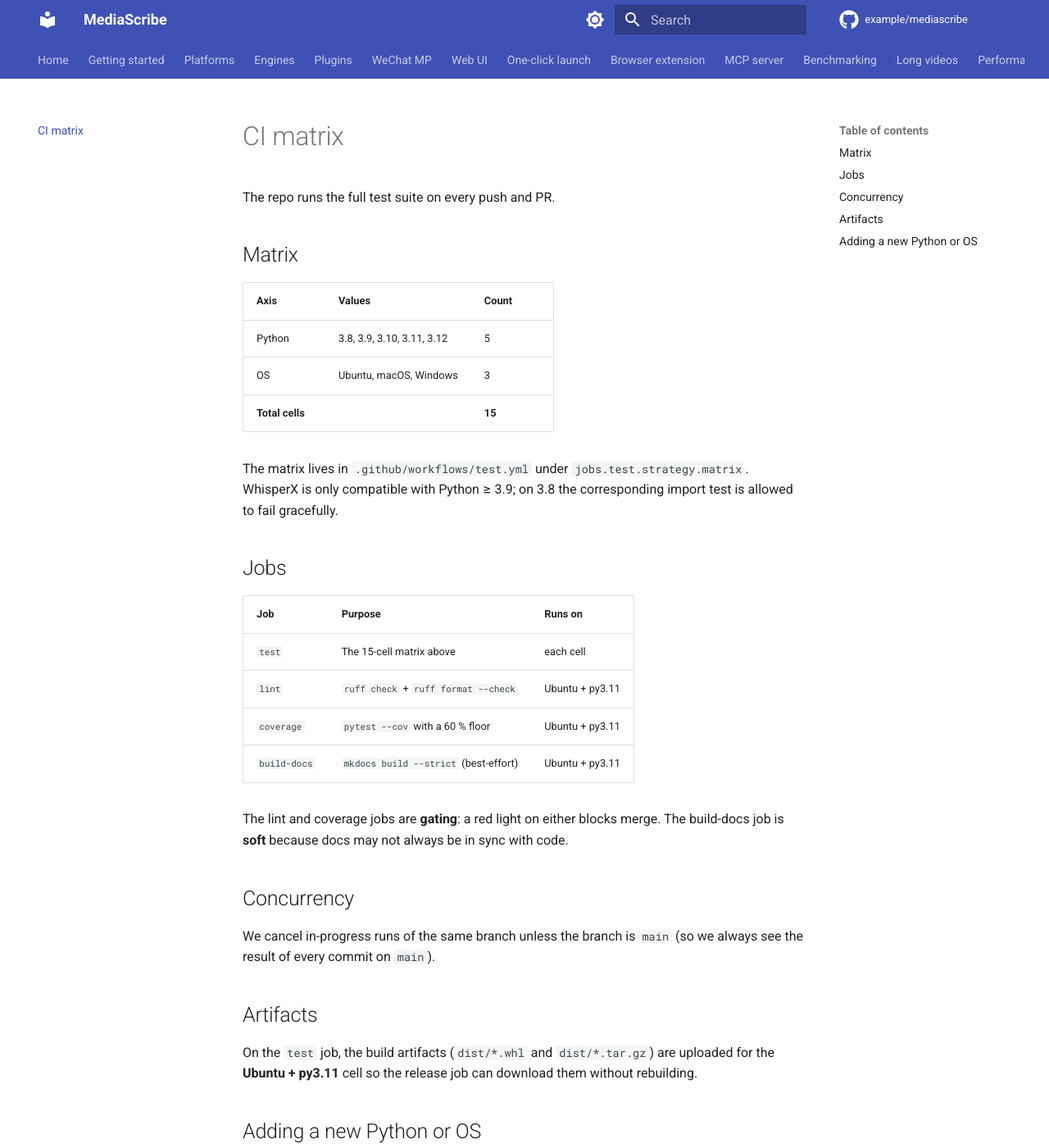
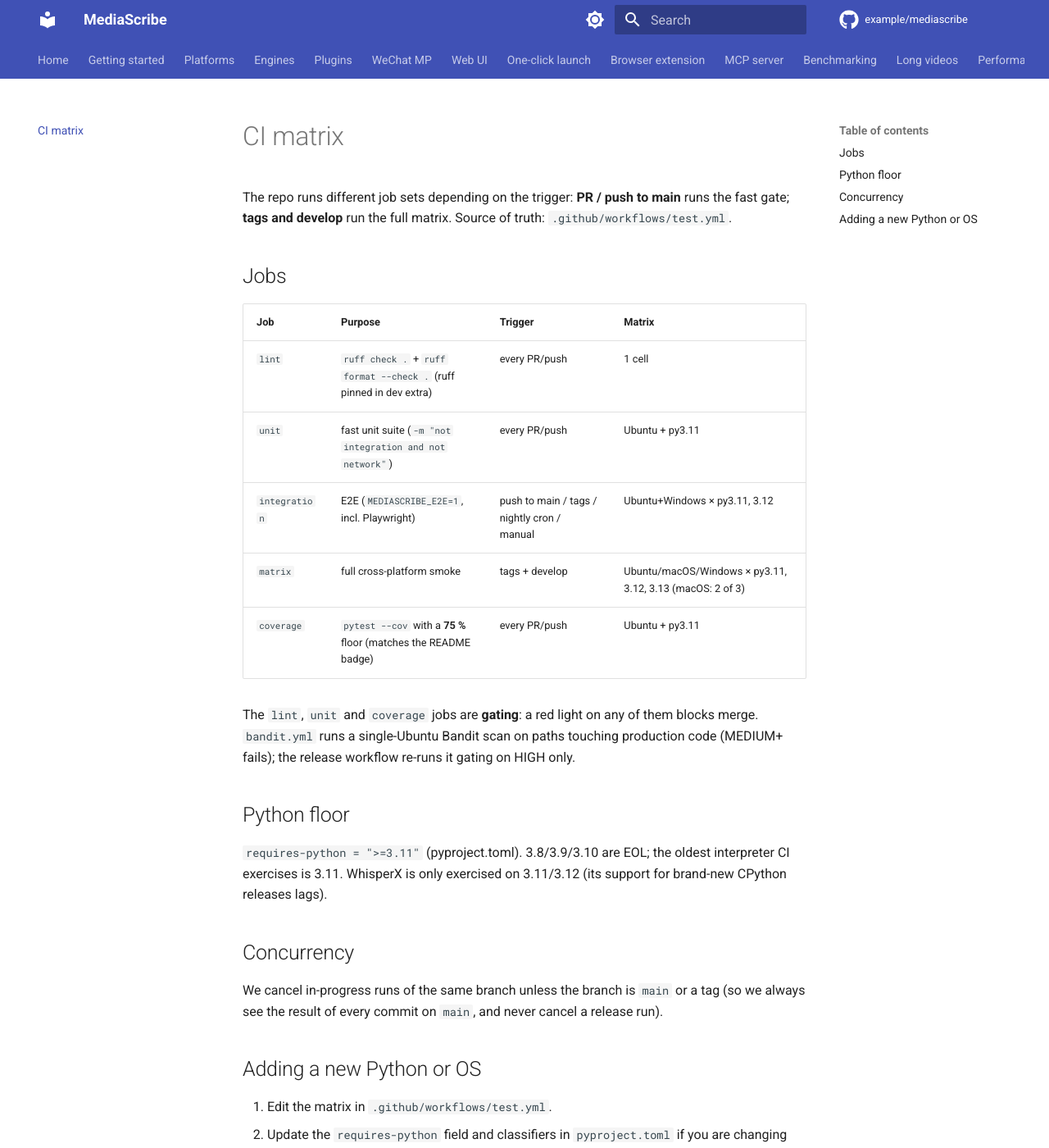
Before and after one commit to 1273984347/mediascribe, an MkDocs documentation site: the page built from docs_site/ci-matrix.md, in a window 1280 px wide and 1400 px high. Shown: the whole window at 82% size. Built offline with MkDocs 1.6.1 and Material for MkDocs 9.7.7, drawn with Linux system fonts in a browser that asks for light colours; comment, search, counter and statistics services are not loaded; the version menu is left out; some of the changed text lies outside the part shown.

Commit message:
fix(ci,release): 发布链三故障修复 + Python 下限抬 3.11
2026-10-03 全面审查 S1/S4:
- release.yml lint 补装 bandit(dev extra 缺失致 exit 127)+ --skip 改 --exclude
- release.yml Docker 多架构改单 job 一次 buildx 出 manifest list(原矩阵互覆盖)
- release.yml 全 job 补 timeout; test job 收敛为单 sanity 组合(tag 时
  test.yml integration+matrix 已全量门禁, 原 9 组合是 ~15 倍重复)
- prerelease 判定改正则(原 contains 'a' 误判且漏 rc)
- bandit.yml 三平台矩阵收敛单 ubuntu(原 3 job 上传同名 artifact 必冲突)
- test.yml codecov v4→v5 + coverage.xml 留档 artifact
- pyproject: openai-whisper 下限抬 20250625(torch>=2.6 weights_only 必崩组合)
- pyproject: requires-python >=3.11(3.8/3.9/3.10 已 EOL), classifiers 对齐,
  ruff target py311, mcp extra 去 marker; dev extra 钉 ruff 0.16.x + 补 bandit
- mypy python_version 3.8→3.11(3.8 在 mypy>=1.15 直接报错, 被掩盖)
- CI 矩阵: integration 3.11/3.12, matrix 3.11/3.12/3.13
- doctor 版本检查与文案对齐 3.11+; docs_site 版本表重写对齐现实

```diff
--- a/docs_site/ci-matrix.md
+++ b/docs_site/ci-matrix.md
@@ -1,50 +1,41 @@
 # CI matrix
 
-The repo runs the full test suite on every push and PR.
-
-## Matrix
-
-| Axis | Values | Count |
-|------|--------|-------|
-| Python | 3.8, 3.9, 3.10, 3.11, 3.12 | 5 |
-| OS | Ubuntu, macOS, Windows | 3 |
-| **Total cells** | | **15** |
-
-The matrix lives in `.github/workflows/test.yml` under
-`jobs.test.strategy.matrix`.  WhisperX is only compatible with
-Python ≥ 3.9; on 3.8 the corresponding import test is allowed
-to fail gracefully.
+The repo runs different job sets depending on the trigger:
+**PR / push to main** runs the fast gate; **tags and develop** run
+the full matrix. Source of truth: `.github/workflows/test.yml`.
 
 ## Jobs
 
-| Job | Purpose | Runs on |
-|-----|---------|---------|
-| `test` | The 15-cell matrix above | each cell |
-| `lint` | `ruff check` + `ruff format --check` | Ubuntu + py3.11 |
-| `coverage` | `pytest --cov` with a 60 % floor | Ubuntu + py3.11 |
-| `build-docs` | `mkdocs build --strict` (best-effort) | Ubuntu + py3.11 |
+| Job | Purpose | Trigger | Matrix |
+|-----|---------|---------|--------|
+| `lint` | `ruff check .` + `ruff format --check .` (ruff pinned in dev extra) | every PR/push | 1 cell |
+| `unit` | fast unit suite (`-m "not integration and not network"`) | every PR/push | Ubuntu + py3.11 |
+| `integration` | E2E (`MEDIASCRIBE_E2E=1`, incl. Playwright) | push to main / tags / nightly cron / manual | Ubuntu+Windows × py3.11, 3.12 |
+| `matrix` | full cross-platform smoke | tags + develop | Ubuntu/macOS/Windows × py3.11, 3.12, 3.13 (macOS: 2 of 3) |
+| `coverage` | `pytest --cov` with a **75 %** floor (matches the README badge) | every PR/push | Ubuntu + py3.11 |
 
-The lint and coverage jobs are **gating**: a red light on
-either blocks merge.  The build-docs job is **soft** because
-docs may not always be in sync with code.
+The `lint`, `unit` and `coverage` jobs are **gating**: a red light
+on any of them blocks merge.  `bandit.yml` runs a single-Ubuntu
+Bandit scan on paths touching production code (MEDIUM+ fails);
+the release workflow re-runs it gating on HIGH only.
+
+## Python floor
+
+`requires-python = ">=3.11"` (pyproject.toml).  3.8/3.9/3.10 are
+EOL; the oldest interpreter CI exercises is 3.11.  WhisperX is
+only exercised on 3.11/3.12 (its support for brand-new CPython
+releases lags).
 
 ## Concurrency
 
 We cancel in-progress runs of the same branch unless the branch
-is `main` (so we always see the result of every commit on
-`main`).
-
-## Artifacts
-
-On the `test` job, the build artifacts (`dist/*.whl` and
-`dist/*.tar.gz`) are uploaded for the **Ubuntu + py3.11** cell
-so the release job can download them without rebuilding.
+is `main` or a tag (so we always see the result of every commit
+on `main`, and never cancel a release run).
 
 ## Adding a new Python or OS
 
 1. Edit the matrix in `.github/workflows/test.yml`.
-2. Update the `requires-python` field in `pyproject.toml` if
-   you are adding a new floor / ceiling.
-3. Update the `include:` block if some combinations need
-   special handling.
+2. Update the `requires-python` field and classifiers in
+   `pyproject.toml` if you are changing the floor.
+3. Update this page so the table above stays honest.
 4. Push — the matrix will refresh on the next run.
```
Also changed, not shown: README.md (+1 -1 lines), docs_site/index.md (+2 -3 lines), pyproject.toml (+21 -24 lines), 4 other files.
